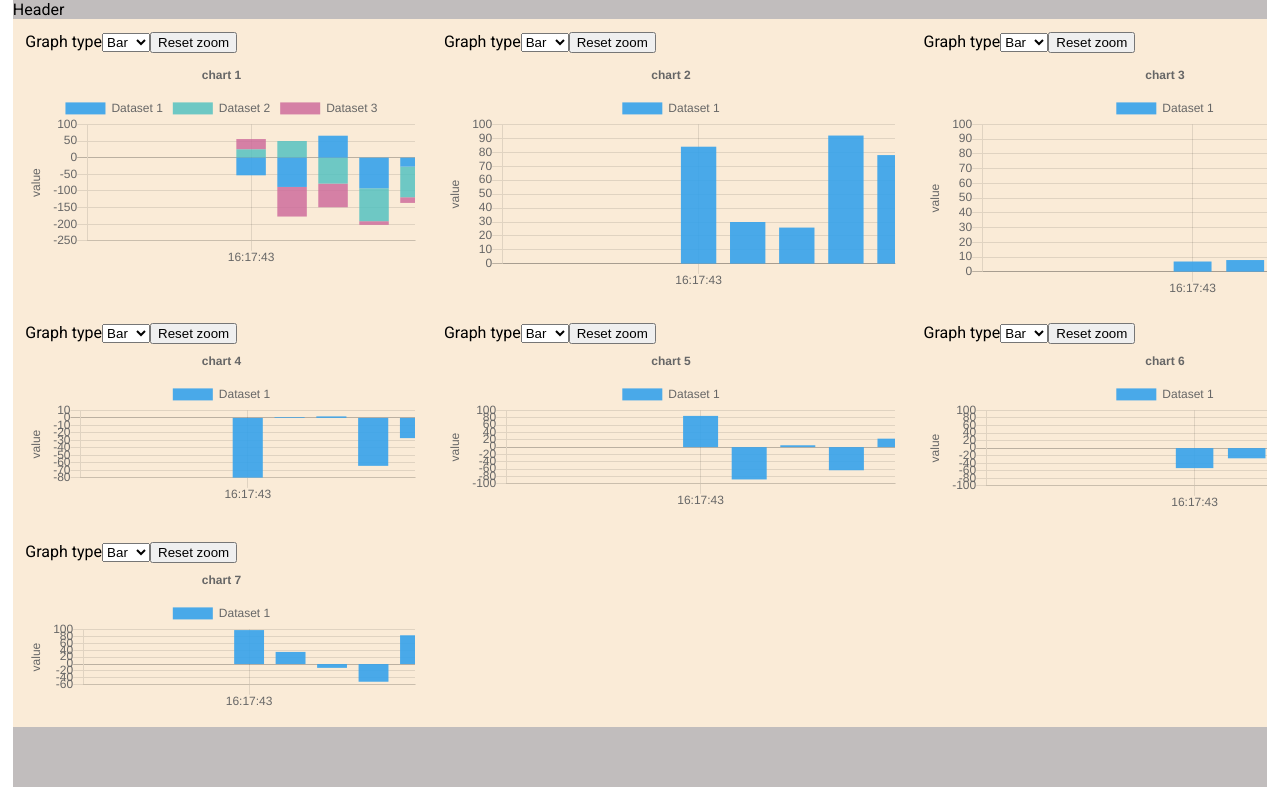
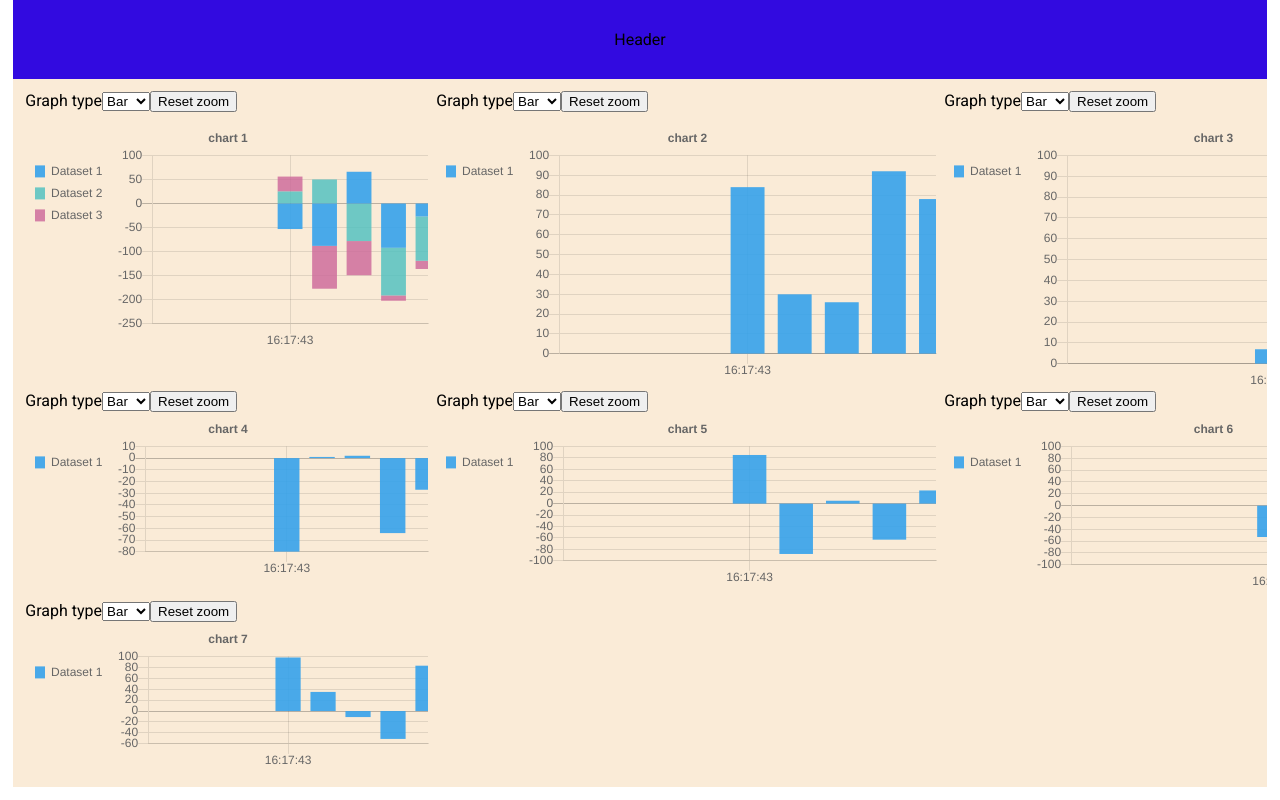
Before and after one commit to omerg206/chartjs, an Angular app: page / in a window 1280 px wide. Built offline with nearby package versions, Linux system fonts and the light colour scheme.

Commit message:
small css changes

```diff
--- a/src/app/app.component.scss
+++ b/src/app/app.component.scss
@@ -3,7 +3,6 @@
   width: 100%;
   background: #64595965;
   overflow: hidden;
-  pos
 
   .header {
     background: rgb(50, 10, 224);
@@ -19,14 +18,14 @@
     padding: 1%;
     display: grid;
     grid-template-columns: repeat(3, 1fr);
-    row-gap: 1.6rem;
-    column-gap: 1.6rem;
+    row-gap: 5px;
+    column-gap: 5px;
     background: antiquewhite;
     // align-items: center;
     // justify-items: center;
 
     .chart{
-      // width: 100%;
+      width: 100%;
     }
   }
 
--- a/src/app/chart/chart.component.ts
+++ b/src/app/chart/chart.component.ts
@@ -5,13 +5,13 @@
 import { forEach } from 'lodash';
 
 
-const defaultDataSetOptions : Pick<ChartDataSets, "hoverBorderWidth" | "borderJoinStyle" |  "label">= {
+const defaultDataSetOptions: Pick<ChartDataSets, "hoverBorderWidth" | "borderJoinStyle" | "label"> = {
   hoverBorderWidth: 2,
   borderJoinStyle: 'round',
   label: "Dataset"
 }
 
-const COLORS: Pick<ChartDataSets, 'backgroundColor' | "hoverBackgroundColor" |  "borderColor"| "hoverBorderColor">[] = [{
+const COLORS: Pick<ChartDataSets, 'backgroundColor' | "hoverBackgroundColor" | "borderColor" | "hoverBorderColor">[] = [{
   backgroundColor: "rgba(54, 162, 235,0.9)",
   hoverBackgroundColor: "rgba(54, 162, 235, 1)",
   borderColor: "rgba(54, 162, 235,0.9)",
@@ -74,6 +74,14 @@
             fill: false
           }
         },
+        legend: {
+          align: 'start',
+          fullWidth: false,
+          labels: {
+            boxWidth: 10
+          },
+          position: 'left'
+        },
         responsive: true,
         maintainAspectRatio: false,
         title: {
@@ -81,7 +89,7 @@
           text: this.title
         },
         tooltips: {
-          mode: "index",
+          mode: 'single',
           intersect: false
         },
         scales: {
@@ -116,7 +124,7 @@
             stacked: true,
             display: true,
             scaleLabel: {
-              display: true,
+              display: false,
               labelString: 'value'
             },
             // ticks: {
@@ -212,7 +220,7 @@
     let dataSetIdx = 0;
     forEach(data, (ele: Chart.ChartPoint[], key: string) => {
       if (!this.myChart.data.datasets[dataSetIdx]) {
-        this.myChart.data.datasets[dataSetIdx] = {...COLORS[dataSetIdx],...defaultDataSetOptions, label: `${defaultDataSetOptions.label} ${ dataSetIdx + 1}`}
+        this.myChart.data.datasets[dataSetIdx] = { ...COLORS[dataSetIdx], ...defaultDataSetOptions, label: `${defaultDataSetOptions.label} ${dataSetIdx + 1}` }
       }
       this.myChart.data.datasets[dataSetIdx].data = ele;
       ++dataSetIdx;
```
